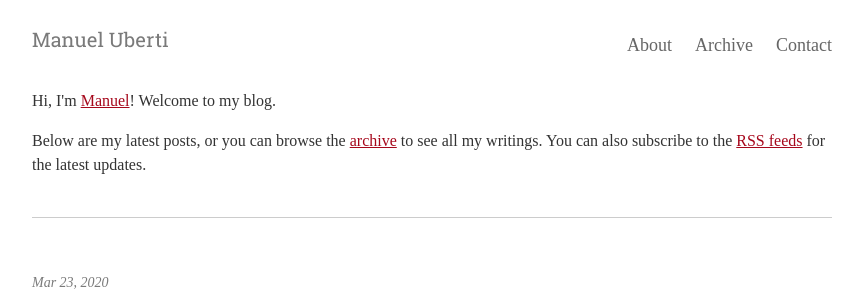
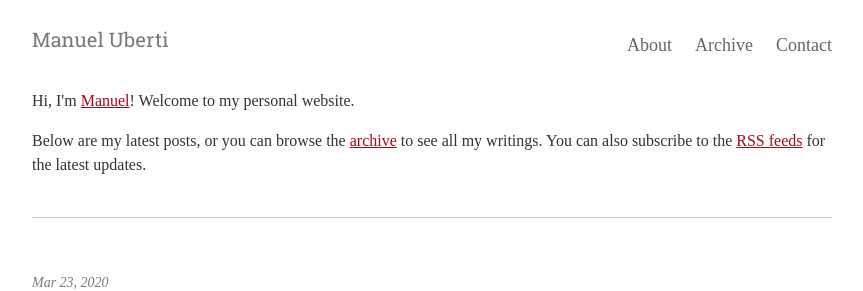
Before and after one commit to manuel-uberti/manuel-uberti.github.io, a Jekyll site: the page built from index.html, in a window 1280 px wide. Shown: the top 291 px of the page, without its empty margins (208-1071 px from the left). Built offline with Jekyll 4.4.1, drawn with Linux system fonts in a browser that asks for light colours; some web fonts are replaced; the list of posts is cut into pages by our own code.

Commit message:
Update intro paragraph

```diff
--- a/index.html
+++ b/index.html
@@ -4,7 +4,7 @@ layout: default
 {% assign posts_count = paginator.posts | size %}
 
 <div class="home">
-  <p>Hi, I'm <a href="https://www.manueluberti.eu/about/">Manuel</a>! Welcome to my blog.</p>
+  <p>Hi, I'm <a href="https://www.manueluberti.eu/about/">Manuel</a>! Welcome to my personal website.</p>
   <p>Below are my latest posts, or you can browse the <a href="https://www.manueluberti.eu/archive/">archive</a> to
     see all my writings. You can also subscribe to the <a href="https://www.manueluberti.eu/feed.xml">RSS feeds</a> for
     the latest updates.</p>
```
